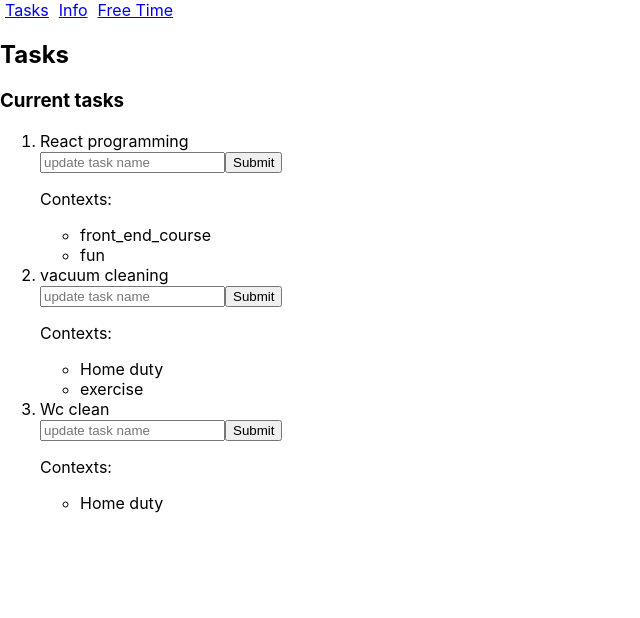
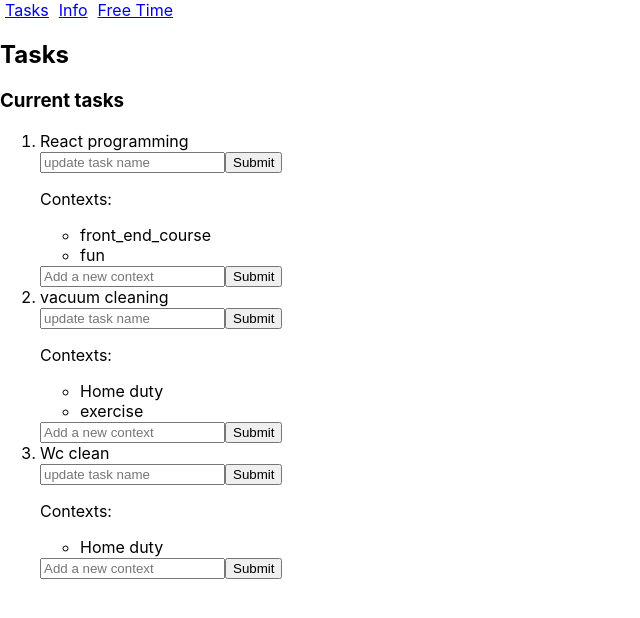
Before and after one commit to tune-ever/react-harjoitustyo-syksy-2022-tamk, a React (Create React App) app: page / in a window 1280 px wide. Shown: the top 618 px of the page, without its empty margins (0-640 px from the left). Built offline with nearby package versions, Linux system fonts and the light colour scheme; data requests are answered from the project's data file.

Commit message:
Task.js: Render a text input: User can add a new context. handleContextSubmit(): Handles the user's input, sends it to parent component. Input is stored in state.

```diff
--- a/src/components/Task.js
+++ b/src/components/Task.js
@@ -3,6 +3,7 @@ import { useState } from "react";
 // This component has basic react form: value is state!
 const Task = props => {
   const [nameInput, setNameInput] = useState([]);
+  const [contextInput, setContextInput] = useState([]);
 
   const name = props.task.name;
   const contexts = props.task.contexts;
@@ -12,9 +13,16 @@ const Task = props => {
     // Prevents html refresh
     event.preventDefault();
     // Calls the changeName function passed down as props
+    // Sends user input as parameter
     props.changeName(props.task.id, nameInput);
     // set textbox to empty
     setNameInput("");
+  };
+
+  const handleContextSubmit = event => {
+    event.preventDefault();
+    props.addContext(props.task.id, contextInput);
+    setContextInput("");
   };
 
   return (
@@ -33,6 +41,15 @@ const Task = props => {
       <section>
         <p>Contexts:</p>
         <ul>{contexts.map(context => <li key={context}>{context}</li>)}</ul>
+        <form type="submit" onSubmit={handleContextSubmit}>
+          <input
+            placeholder="Add a new context"
+            type="text"
+            value={contextInput}
+            onChange={e => setContextInput(e.target.value)}
+          />
+          <input type="submit" />
+        </form>
       </section>
     </div>
   );
```
